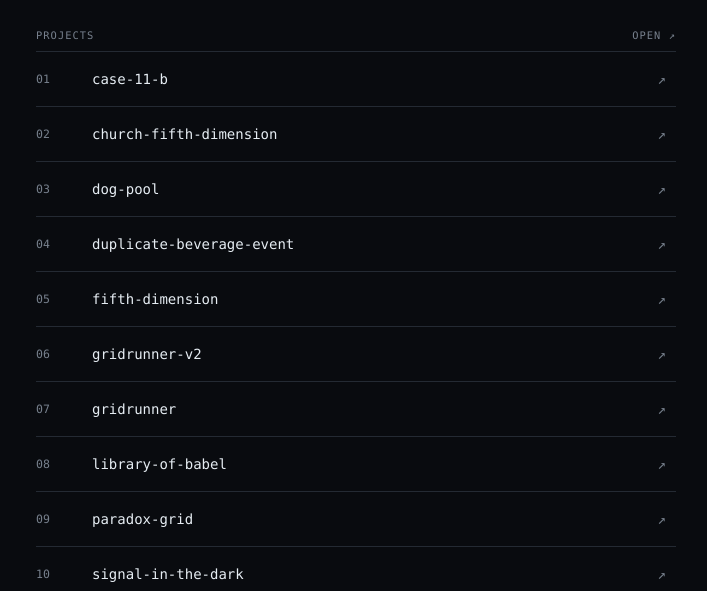
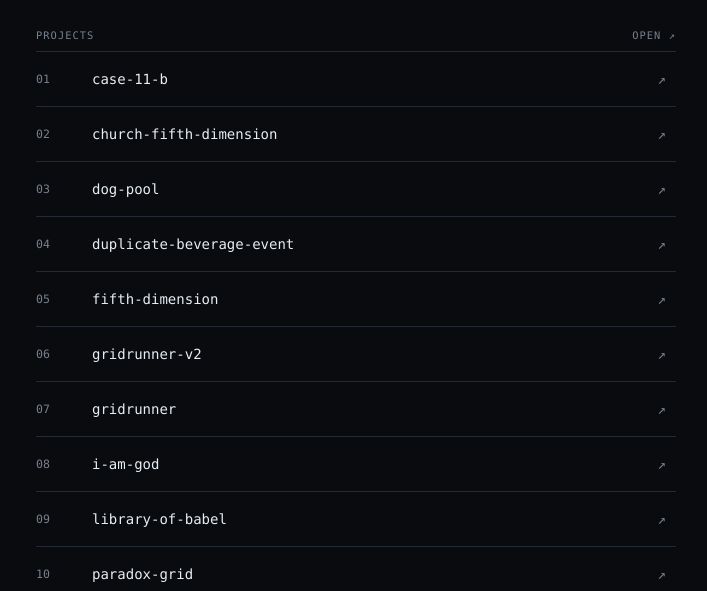
Before and after one commit to skorotkiewicz/x, a plain HTML site: page index.html in a window 1280 px wide. Shown: the part 209-800 px from the top of the page, without its empty margins (284-991 px from the left). Drawn offline with Linux system fonts and the light colour scheme.

Commit message:
Add i-am-god to the list

```diff
--- a/index.html
+++ b/index.html
@@ -84,6 +84,7 @@
         <li><a href="fifth-dimension/">fifth-dimension</a></li>
         <li><a href="gridrunner-v2/">gridrunner-v2</a></li>
         <li><a href="gridrunner/">gridrunner</a></li>
+        <li><a href="i-am-god/">i-am-god</a></li>
         <li><a href="library-of-babel/">library-of-babel</a></li>
         <li><a href="paradox-grid/">paradox-grid</a></li>
         <li><a href="signal-in-the-dark/">signal-in-the-dark</a></li>
```
